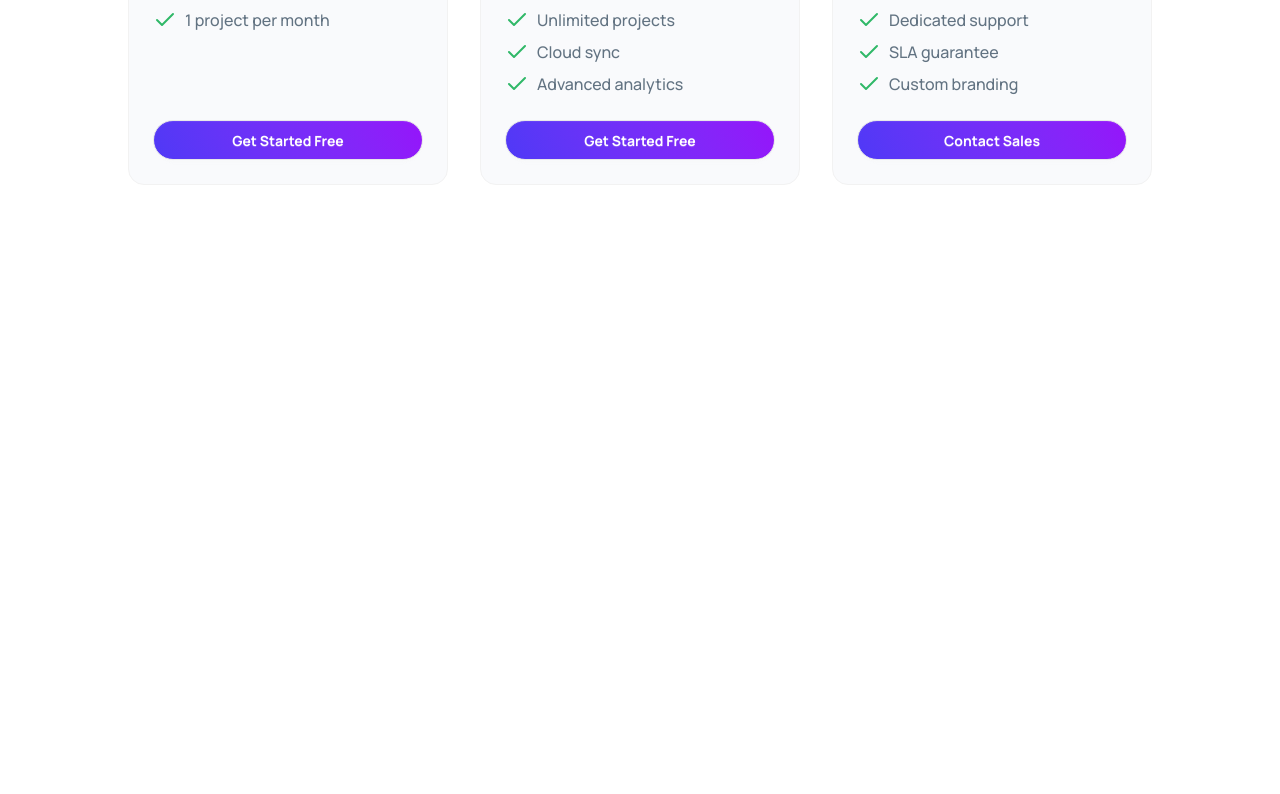
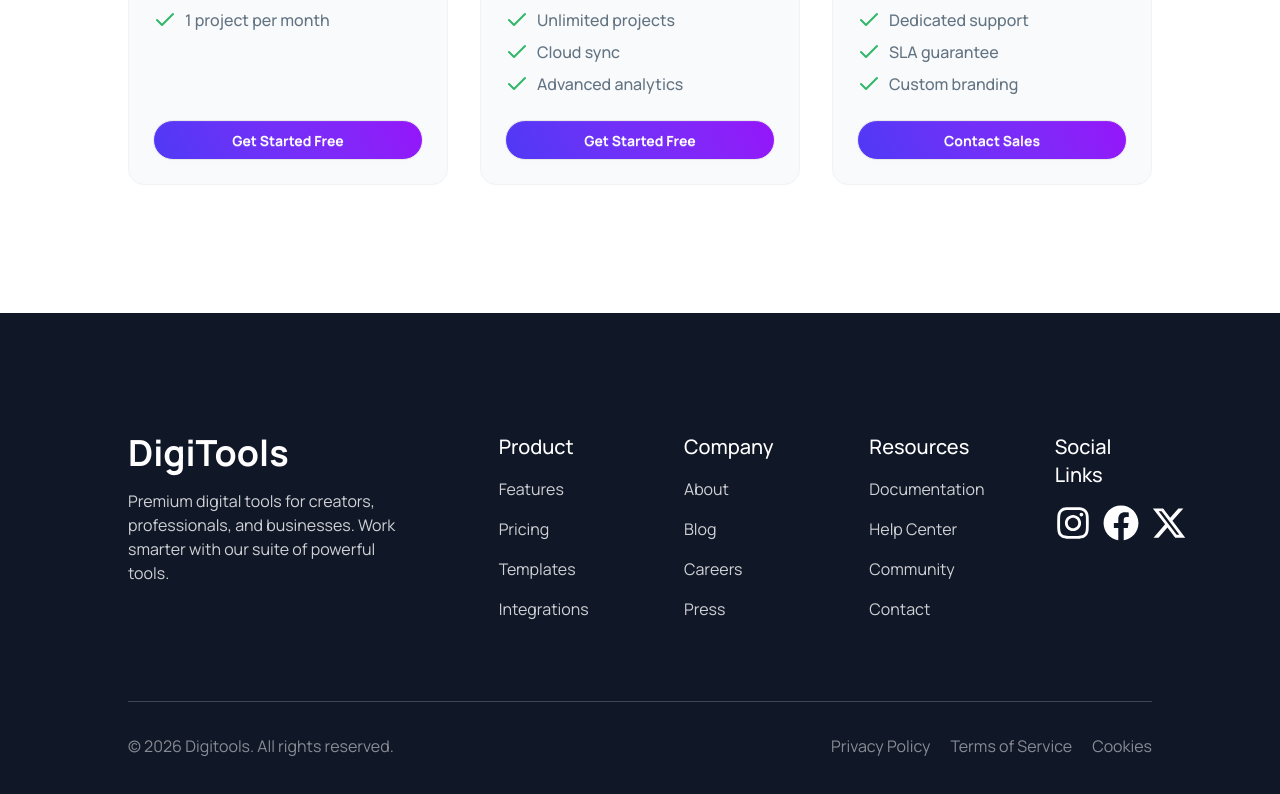
Before and after one commit to ayshaaktersaima1/digitool-platform, a React (Vite) app: page / in a window 1280 px wide. Shown: the part 3779-4573 px from the top of the page. Before the commit the page ends 4092 px from the top, so only its background shows below. Built offline with nearby package versions, Linux system fonts and the light colour scheme.

Commit message:
Completed footer section

```diff
--- a/package.json
+++ b/package.json
@@ -14,6 +14,7 @@
     "lucide-react": "^1.3.0",
     "react": "^19.2.4",
     "react-dom": "^19.2.4",
+    "react-icons": "^5.6.0",
     "react-toastify": "^11.0.5",
     "tailwindcss": "^4.2.2"
   },
--- a/src/App.jsx
+++ b/src/App.jsx
@@ -8,6 +8,7 @@ import { Suspense } from 'react'
 import { ToastContainer } from 'react-toastify'
 import GetStartedSec from './components/GetStartedSec'
 import SimplePricingSec from './components/SimplePricingSec'
+import Footer from './components/Footer'
 
 function App() {
 
@@ -23,6 +24,7 @@ function App() {
       </Suspense>
       <GetStartedSec></GetStartedSec>
       <SimplePricingSec></SimplePricingSec>
+      <Footer></Footer>
 
       <ToastContainer />
     </>
--- /dev/null
+++ b/src/components/Footer.jsx
@@ -0,0 +1,66 @@
+import React from 'react';
+import { FaFacebook, FaInstagram } from 'react-icons/fa';
+import { FaX, FaXTwitter } from 'react-icons/fa6';
+
+const Footer = () => {
+    return (
+        <div>
+            <footer className="px-4 md:px-[10%] bg-[#101727] p-10 text-white">
+
+                <div className='grid grid-cols-3 md:grid-cols-3 lg:grid-cols-6  gap-22 pt-20 pb-20'>
+                    <div className='col-span-2 space-y-4'>
+                        <h6 className="text-4xl font-bold">DigiTools</h6>
+                        <p className='text-white/80'>Premium digital tools for creators, professionals, and businesses. Work smarter with our suite of powerful tools.</p>
+                    </div>
+                    <div className='space-y-4'>
+                        <h3 className='text-xl font-medium'>Product</h3>
+                        <div className='text-white/80 space-y-4'>
+                            <p><a href="">Features</a></p>
+                            <p><a href="">Pricing</a></p>
+                            <p><a href="">Templates</a></p>
+                            <p><a href="">Integrations</a></p>
+                        </div>
+                    </div>
+                    <div className='space-y-4'>
+                        <h3 className='text-xl font-medium'>Company</h3>
+                        <div className='text-white/80 space-y-4'>
+                            <p><a href="">About</a></p>
+                            <p><a href="">Blog</a></p>
+                            <p><a href="">Careers</a></p>
+                            <p><a href="">Press</a></p>
+                        </div>
+                    </div>
+
+                    <div className='space-y-4'>
+                        <h3 className='text-xl font-medium'>Resources</h3>
+                        <div className='text-white/80 space-y-4'>
+                            <p><a href="">Documentation</a></p>
+                            <p><a href="">Help Center</a></p>
+                            <p><a href="">Community</a></p>
+                            <p><a href="">Contact</a></p>
+                        </div>
+                    </div>
+                    <div className='space-y-4'>
+                        <h3 className='text-xl font-medium'>Social Links</h3>
+                        <div className='flex justify-between items-center gap-3'>
+                            <a href=""><FaInstagram className='text-4xl' /></a>
+                            <a href=""><FaFacebook className='text-4xl' /></a>
+                            <a href=""><FaXTwitter className='text-4xl' /></a>
+                        </div>
+                    </div>
+                </div>
+                <hr className='text-white/20' />
+                <div className='flex justify-between items-center text-white/50 pt-8'>
+                    <div><h4>© 2026 Digitools. All rights reserved.</h4></div>
+                    <div className='flex items-center gap-5'>
+                        <p><a href="">Privacy Policy</a></p>
+                        <p><a href="">Terms of Service</a></p>
+                        <p><a href=""> Cookies</a></p>
+                    </div>
+                </div>
+            </footer>
+        </div>
+    );
+};
+
+export default Footer;
```
Also changed, not shown: 1 other file (tests, documents, lock files or other folders).
